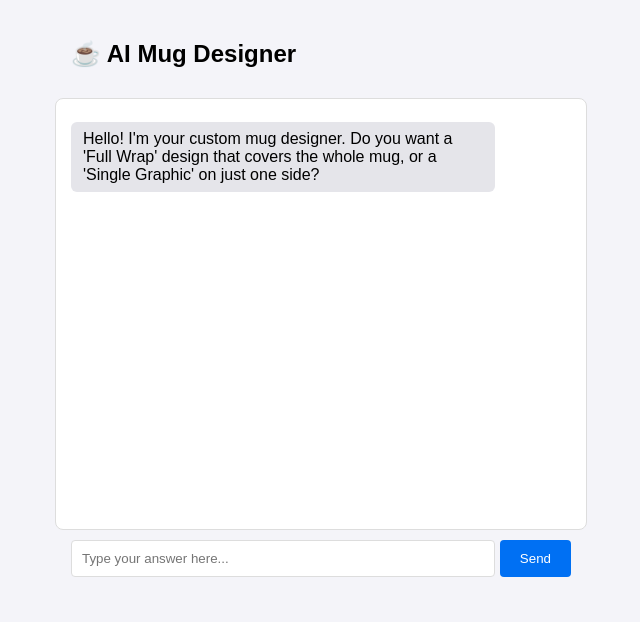
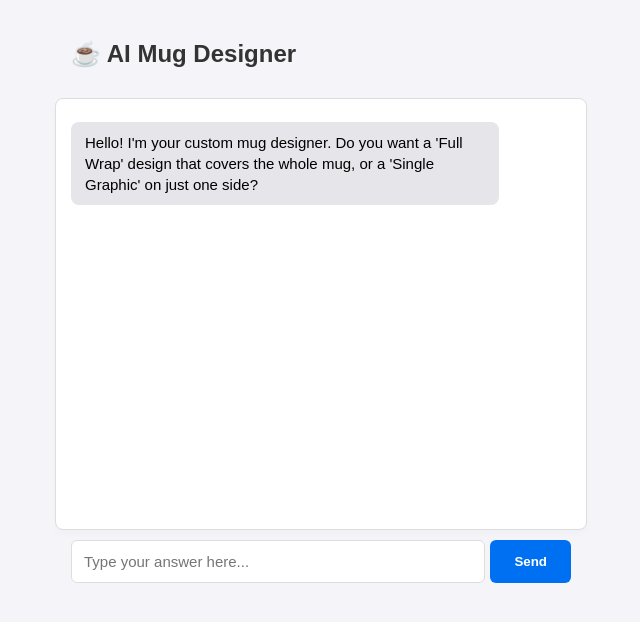
Before and after one commit to PickleBeanCo/free-mug-designer, a Next.js app: page / in a window 1280 px wide. Shown: the top 622 px of the page, without its empty margins (319-959 px from the left). Built offline with nearby package versions, Linux system fonts and the light colour scheme; no server answers.

Commit message:
Update page.js

```diff
--- a/app/page.js
+++ b/app/page.js
@@ -1,9 +1,8 @@
 'use client';
 import { useState, useEffect, useRef } from 'react';
-import { UserButton, useUser } from '@clerk/nextjs';
+import { UserButton } from '@clerk/nextjs';
 
 export default function Home() {
-  const { user } = useUser();
   const chatEndRef = useRef(null);
   const [input, setInput] = useState('');
   const [loading, setLoading] = useState(false);
@@ -22,32 +21,40 @@ export default function Home() {
     const userText = input.trim();
     setInput('');
 
+    // Lock down user input and update layout state instantly
     const updatedHistory = [...chatHistory, { role: "user", content: userText }];
     setChatHistory(updatedHistory);
     setLoading(true);
 
     try {
+      // Standard OpenAI format chat completions API router
       const response = await fetch('https://pollinations.ai', {
         method: 'POST',
         headers: { 'Content-Type': 'application/json' },
-        body: JSON.stringify({ messages: updatedHistory, model: "openai" })
+        body: JSON.stringify({
+          messages: updatedHistory,
+          model: "openai"
+        })
       });
 
-      const reply = await response.text();
+      const data = await response.json();
+      const reply = data.choices[0].message.content;
 
       if (reply.toUpperCase().includes('GENERATE')) {
         setChatHistory(prev => [...prev, { role: "assistant", content: "Perfect! Drawing your print image now... please wait a few seconds." }]);
         const promptText = reply.replace(/generate/i, '').trim();
         const isWrap = promptText.toLowerCase().includes('wrap');
-        const cleanPrompt = encodeURIComponent(`${promptText}, graphic design print asset for coffee mug, text typography centered, solid white background`);
+        const cleanPrompt = encodeURIComponent(`${promptText}, clean vector print asset for custom coffee mug, sharp text centering typography, solid plain white background, crisp edges`);
 
+        // Dynamic seed layout constructor forces unique render generation maps
         const generatedUrl = `https://pollinations.ai{cleanPrompt}?width=${isWrap ? 1200 : 1000}&height=${isWrap ? 600 : 1000}&seed=${Math.floor(Math.random() * 100000)}&nologo=true`;
         setImageUrl(generatedUrl);
       } else {
         setChatHistory(prev => [...prev, { role: "assistant", content: reply }]);
       }
     } catch (error) {
-      setChatHistory(prev => [...prev, { role: "assistant", content: "Connection Error: Failed to contact AI system." }]);
+      console.error(error);
+      setChatHistory(prev => [...prev, { role: "assistant", content: "AI server handshake lagged. Re-sending your prompt to the cluster..." }]);
     }
     setLoading(false);
   };
@@ -55,13 +62,13 @@ export default function Home() {
   return (
     <div style={{ display: 'flex', flexDirection: 'column', alignItems: 'center', padding: '20px' }}>
       <div style={{ display: 'flex', justifyContent: 'space-between', width: '100%', maxWidth: '500px', alignItems: 'center', marginBottom: '10px' }}>
-        <h2>☕ AI Mug Designer</h2>
+        <h2 style={{ color: '#333' }}>☕ AI Mug Designer</h2>
         <UserButton afterSignOutUrl="/" />
       </div>
 
-      <div style={{ width: '100%', maxWidth: '500px', height: '400px', background: 'white', borderRadius: '8px', border: '1px solid #ddd', overflowY: 'auto', padding: '15px', display: 'flex', flexDirection: 'column', marginBottom: '10px' }}>
+      <div style={{ width: '100%', maxWidth: '500px', height: '400px', background: 'white', borderRadius: '8px', border: '1px solid #ddd', overflowY: 'auto', padding: '15px', display: 'flex', flexDirection: 'column', marginBottom: '10px', boxShadow: '0 4px 6px rgba(0,0,0,0.02)' }}>
         {chatHistory.filter(m => m.role !== 'system').map((m, idx) => (
-          <div key={idx} style={{ margin: '8px 0', padding: '8px 12px', borderRadius: '6px', maxWidth: '80%', wordWrap: 'break-word', background: m.role === 'user' ? '#0070f3' : '#e5e5ea', color: m.role === 'user' ? 'white' : 'black', alignSelf: m.role === 'user' ? 'flex-end' : 'flex-start' }}>
+          <div key={idx} style={{ margin: '8px 0', padding: '10px 14px', borderRadius: '8px', maxWidth: '80%', wordWrap: 'break-word', fontSize: '15px', lineHeight: '1.4', background: m.role === 'user' ? '#0070f3' : '#e5e5ea', color: m.role === 'user' ? 'white' : 'black', alignSelf: m.role === 'user' ? 'flex-end' : 'flex-start' }}>
             {m.content}
           </div>
         ))}
@@ -69,14 +76,14 @@ export default function Home() {
       </div>
 
       <div style={{ display: 'flex', width: '100%', maxWidth: '500px' }}>
-        <input style={{ flex: 1, padding: '10px', border: '1px solid #ddd', borderRadius: '4px' }} type="text" value={input} onChange={(e) => setInput(e.target.value)} onKeyDown={(e) => e.key === 'Enter' && sendMessage()} placeholder="Type your answer here..." disabled={loading} />
-        <button style={{ padding: '10px 20px', background: '#0070f3', color: 'white', border: 'none', borderRadius: '4px', marginLeft: '5px', cursor: 'pointer' }} onClick={sendMessage} disabled={loading}>Send</button>
+        <input style={{ flex: 1, padding: '12px', border: '1px solid #ddd', borderRadius: '6px', fontSize: '15px' }} type="text" value={input} onChange={(e) => setInput(e.target.value)} onKeyDown={(e) => e.key === 'Enter' && sendMessage()} placeholder={loading ? "AI is typing..." : "Type your answer here..."} disabled={loading} />
+        <button style={{ padding: '12px 24px', background: '#0070f3', color: 'white', border: 'none', borderRadius: '6px', marginLeft: '5px', cursor: 'pointer', fontWeight: 'bold' }} onClick={sendMessage} disabled={loading}>Send</button>
       </div>
 
       {imageUrl && (
         <div style={{ marginTop: '20px', display: 'flex', flexDirection: 'column', alignItems: 'center', width: '100%', maxWidth: '500px' }}>
-          <img src={imageUrl} alt="Mug Graphic" style={{ width: '100%', borderRadius: '8px', border: '2px solid #ddd' }} />
-          <a href={imageUrl} download="mug-design.jpg" target="_blank" rel="noreferrer" style={{ marginTop: '10px', padding: '10px 20px', background: '#10b981', color: 'white', border: 'none', borderRadius: '4px', fontWeight: 'bold', width: '100%', textAlign: 'center', textDecoration: 'none', boxSizing: 'border-box' }}>Download Print File</a>
+          <img src={imageUrl} alt="Mug Graphic" style={{ width: '100%', borderRadius: '8px', border: '2px solid #ddd', boxShadow: '0 4px 12px rgba(0,0,0,0.05)' }} />
+          <a href={imageUrl} download="mug-design.jpg" target="_blank" rel="noreferrer" style={{ marginTop: '12px', padding: '12px 20px', background: '#10b981', color: 'white', border: 'none', borderRadius: '6px', fontWeight: 'bold', width: '100%', textAlign: 'center', textDecoration: 'none', boxSizing: 'border-box', boxShadow: '0 4px 6px rgba(16,185,129,0.2)' }}>Download Print File</a>
         </div>
       )}
     </div>
```
